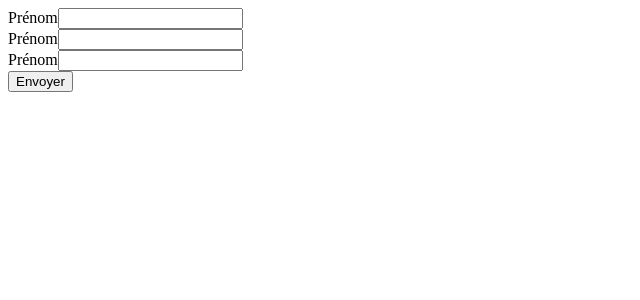
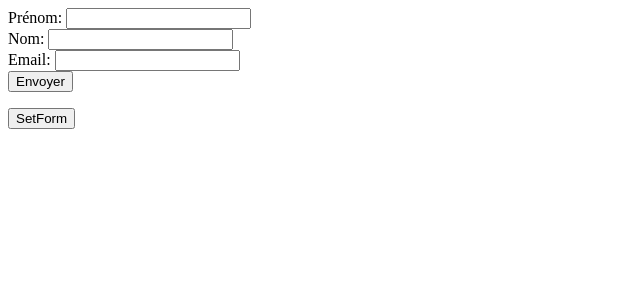
Before and after one commit to fabienSaya/angular-exemple-formulaire-epita-avec-site-stackblitz, an Angular app: page / in a window 1280 px wide. Shown: the top 300 px of the page, without its empty margins (0-640 px from the left). Built offline with nearby package versions, Linux system fonts and the light colour scheme.

Commit message:
2 files modified

```diff
--- a/src/app/app.component.html
+++ b/src/app/app.component.html
@@ -1,17 +1,19 @@
-<form action="">
+<form (submit)="onSubmitForm()" [formGroup]="userForm">
   <!--les div permettent de les mettres en display block plutot que inline, sinon tout les labels/input se mettraient sur meme ligne-->
   <div>
-    <label>Prénom</label>
-    <input type="text" />
+    <label>Prénom: </label>
+    <input formControlName="firstname" type="text" />
   </div>
   <div>
-    <label>Prénom</label>
-    <input type="text" />
+    <label>Nom: </label>
+    <input formControlName="lastname" type="text" />
   </div>
   <div>
-    <label>Prénom</label>
-    <input type="text" />
+    <label>Email: </label>
+    <input formControlName="email" type="text" />
   </div>
 
-  <button>Envoyer</button>
+  <button type="submit">Envoyer</button>
 </form>
+
+<button (click)="setForm()">SetForm</button>
--- a/src/app/app.component.ts
+++ b/src/app/app.component.ts
@@ -1,4 +1,5 @@
 import { Component, VERSION } from '@angular/core';
+import { FormControl, FormGroup } from '@angular/forms';
 
 @Component({
   selector: 'my-app',
@@ -6,7 +7,25 @@ import { Component, VERSION } from '@angular/core';
   styleUrls: ['./app.component.css'],
 })
 export class AppComponent {
+  userForm: FormGroup;
 
+  constructor() {
+    this.userForm = new FormGroup({
+      firstname: new FormControl(''),
+      lastname: new FormControl(''),
+      email: new FormControl(''),
+    });
 
+    console.log(this.userForm);
+  }
 
+  onSubmitForm() {
+    console.log(this.userForm.value);
+  }
+
+  setForm() {
+    this.userForm.controls.firstname.setValue('Fabien');
+    this.userForm.controls.lastname.setValue('SA');
+    this.userForm.controls.email.setValue('Fabien@hotmail.fr');
+  }
 }
```
